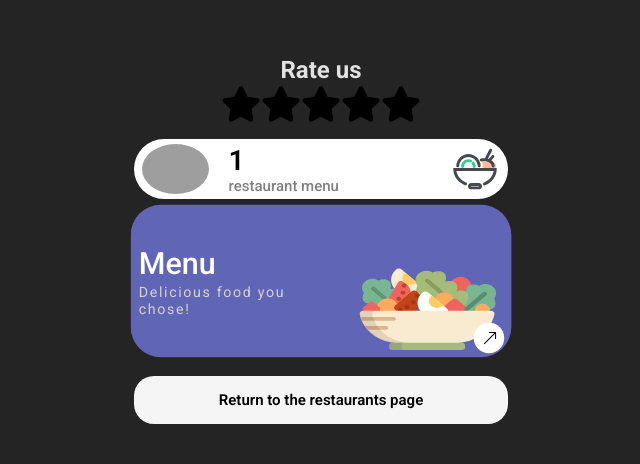
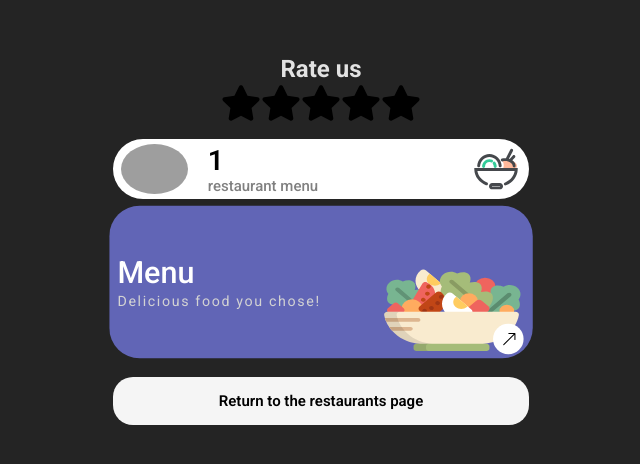
Before and after one commit to khalilovmusa/Menu_project, a React (Vite) app: page /1/1 in a window 1280 px wide. Shown: the part 160-624 px from the top of the page, without its empty margins (319-959 px from the left). Built offline with nearby package versions, Linux system fonts and the light colour scheme; grey boxes are pictures that could not be loaded.

Commit message:
Trying to fix the bug for mobile

```diff
--- a/src/components/organisms/MenuInfo/MenuInfo.module.css
+++ b/src/components/organisms/MenuInfo/MenuInfo.module.css
@@ -23,9 +23,9 @@
     width: 100%;
 }
 
-@media (min-width: 769px) and (max-width: 1300px){
+@media (min-width: 769px) and (max-width: 1200px){
     .menu_wrapper{
-        min-width: 350px;
+        min-width: 300px;
         width: 90%;
     }
 }
```
